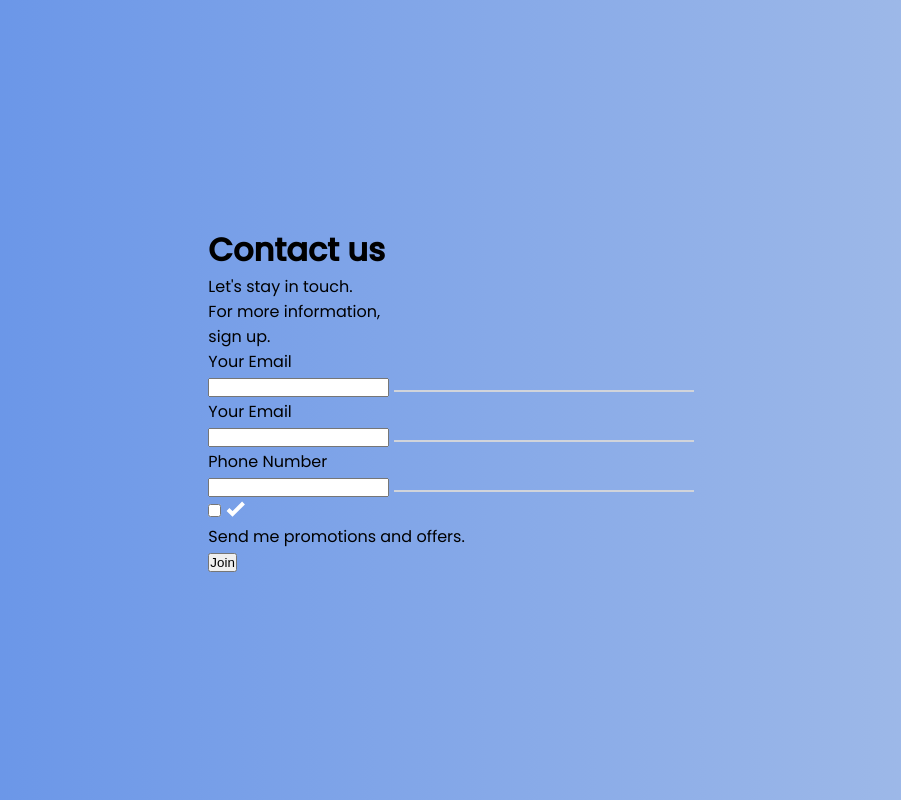
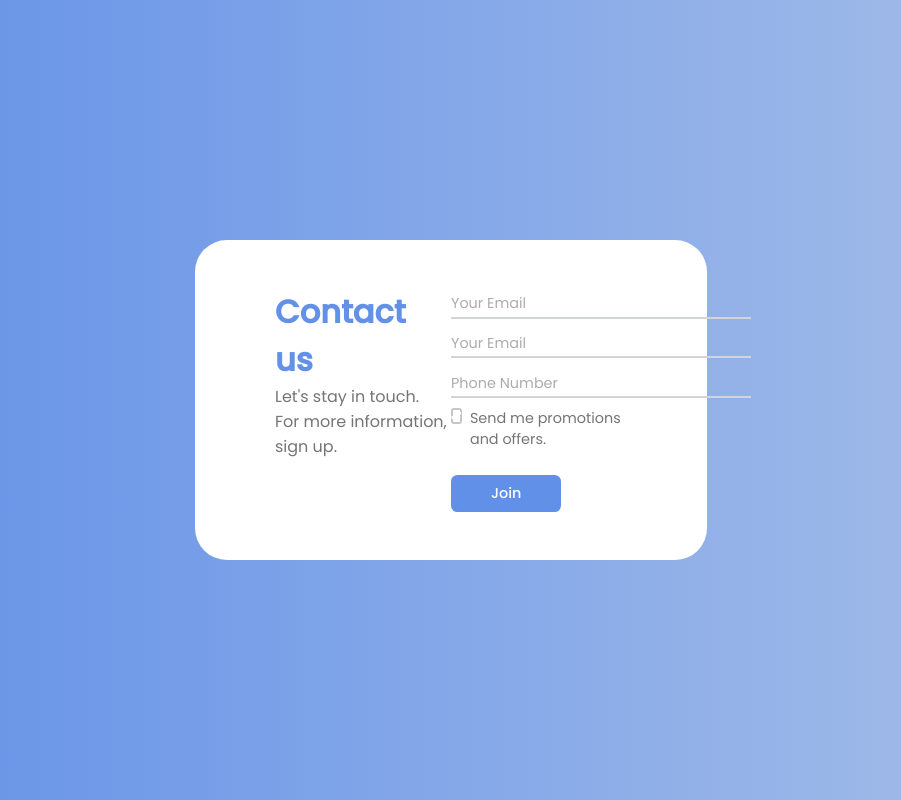
Before and after one commit to tamazs/form-animation, a plain HTML site: page index.html in a window 1280 px wide. Shown: the whole page, without its empty margins (189-1090 px from the left). Drawn offline with nearby package versions, Linux system fonts and the light colour scheme.

Commit message:
basic styling

```diff
--- a/index.html
+++ b/index.html
@@ -45,7 +45,7 @@
           <div class="checkbox-container">
             <span class="checkmark"></span>
             <div class="checkbox-fill"></div>
-            <input type="checkbox">
+            <input type="checkbox" class="checkbox">
             <svg
             width="19"
             height="16"
--- a/style.css
+++ b/style.css
@@ -12,3 +12,116 @@ body {
   font-family: "Poppins", sans-serif;
   background: linear-gradient(90deg, #6190e8, #a7bfe8);
 }
+
+form {
+  min-height: 40vh;
+  width: 40vw;
+  background: white;
+  color: #777474;
+  border-radius: 2rem;
+  padding: 3rem 5rem;
+  display: flex;
+}
+
+.title {
+  color: #6391e8;
+}
+
+.contact-right, .contact-left {
+  flex: 1;
+}
+
+.contact-right {
+  display: flex;
+  flex-direction: column;
+  justify-content: space-between;
+}
+
+.input {
+  width: 100%;
+  height: 100%;
+  position: absolute;
+  top: 0;
+  border: none;
+}
+
+.input-container {
+  position: relative;
+}
+
+.placeholder {
+  position: relative;
+  z-index: 1;
+  pointer-events: none;
+  padding: 0.3rem 0rem;
+  font-size: 0.9rem;
+  opacity: 0.6;
+}
+
+.line-svg {
+  position: absolute;
+  left: 0;
+  bottom: 0;
+}
+
+.checkbox-label {
+  font-size: 0.9rem;
+  padding-left: 0.5rem;
+}
+
+.promo-container {
+  position: relative;
+  display: flex;
+}
+
+.checkbox {
+  opacity: 0;
+  cursor: pointer;
+}
+
+.checkbox-container {
+  position: relative;
+  height: 1rem;
+  width: 1rem;
+  border-radius: 3px;
+  overflow: hidden;
+}
+
+.checkmark, .checkbox {
+  position: absolute;
+  bottom: 0;
+  left: 0;
+  width: 100%;
+  height: 100%;
+  border: 2px solid #c5c5c5;
+}
+
+.checkbox-fill {
+  position: absolute;
+  background: #6190e8;
+  width: 100%;
+  height: 100%;
+  top: 100%;
+}
+
+.tick-mark {
+  position: absolute;
+  top: 50%;
+  left: 50%;
+  z-index: 2;
+  transform: translate(-50%,-50%) scale(0.6);
+}
+
+button {
+  font-family: "Poppins", sans-serif;
+  font-weight: 500;
+  font-size: 0.9rem;
+  background: #6190e8;
+  color: white;
+  border-style: none;
+  border-radius: 0.4rem;
+  padding: 0.5rem 2.5rem;
+  cursor: pointer;
+  margin-top: 1rem;
+  align-self: flex-start;
+}
```
